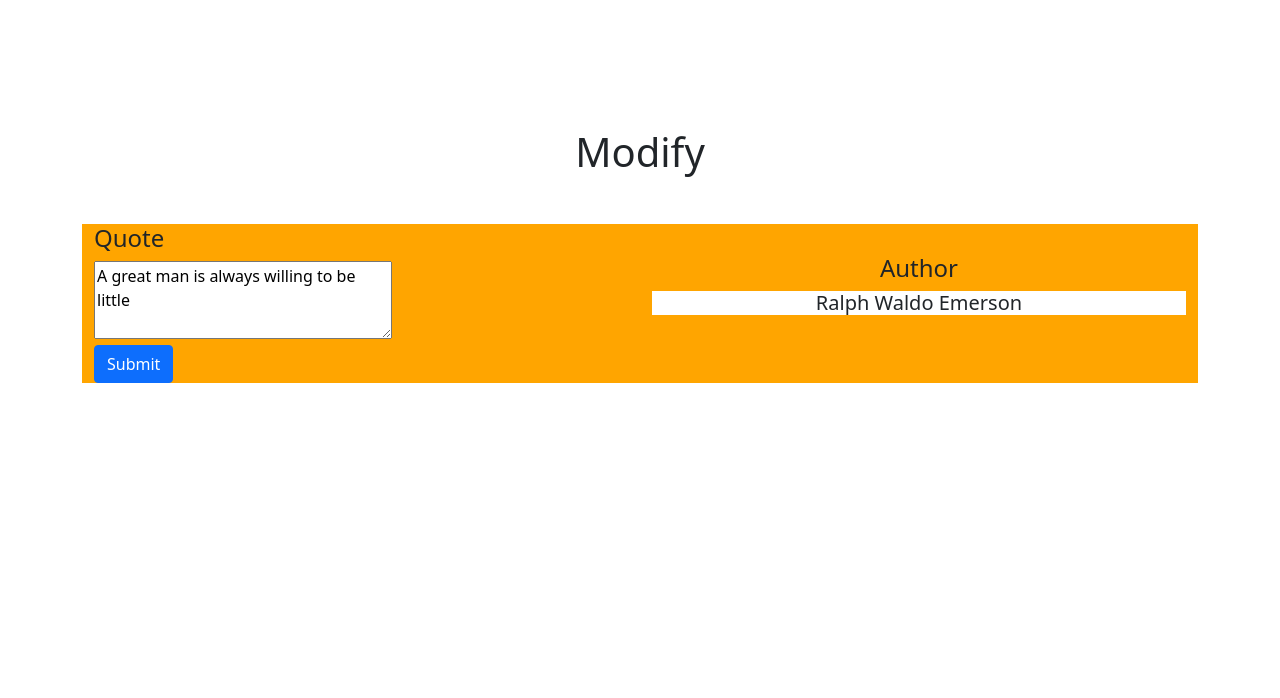
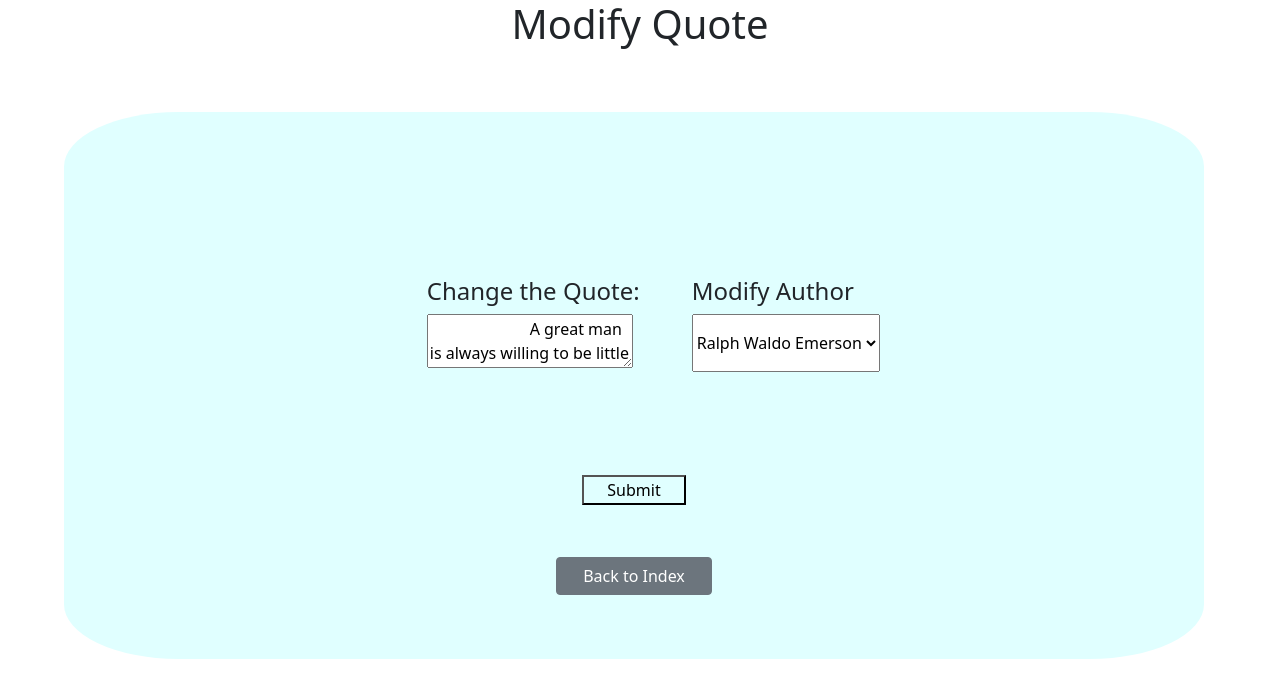
Before and after one commit to springerc4/Great-Quotes, a PHP site: page /modify.php?index=1 in a window 1280 px wide. Shown: the top 698 px of the page. Run offline with PHP 8.4, Linux system fonts and the light colour scheme; data that the repository does not hold is empty.

Commit message:
Changed Modify Page

```diff
--- a/authors-index.php
+++ b/authors-index.php
@@ -4,6 +4,7 @@
     echo '<h1>List of Authors</h1>'.'<br>';
     for ($i = 0; $i < count($authors_array); $i++) {
         echo $authors_array[$i][0].' '.$authors_array[$i][1].'<br>';
+        echo '<a href="authors-detail.php?index='.$i.'">See Quotes</a>'.'<br>';
     }
 ?>
 
--- a/csv_util.php
+++ b/csv_util.php
@@ -23,13 +23,13 @@
         fclose($handle);
     }
     //Modify a line from the CSV file
-    function modifyRecord($file, $line, $index, $record) {
-        $arr = convertCSV($file);
-        $arr[$line][$index] = $record;
+    function modifyRecord($file, $index, $new_quote, $new_author_index) {
+        $array = convertCSV($file);
+        $array[$index][0] = $new_quote;
+        $array[$index][1] = $new_author_index;
         $handle = fopen($file, 'w');
-        ftruncate($handle, 0);
-        foreach ($arr as $line){
-            fputcsv($handle, $line, ';');
+        foreach ($array as $records) {
+            fputcsv($handle, $records, ';');
         }
         fclose($handle);
     }
@@ -47,7 +47,7 @@
         fclose($handle);
     }
     // Deletes a line from the CSV file
-    function deleteRecord() {
+    function deleteRecord($file, $line) {
         $arr = convertCSV($file);
         array_splice($arr, $line, 1);
         $handle = fopen($file, 'w');
--- a/index.php
+++ b/index.php
@@ -17,6 +17,9 @@
     <h1 style="text-align: center;">Quotes and Authors</h1>
     <?php
         for ($i = 0; $i < count($quotes_array); $i++) {
+          if ($quotes_array[$i] == null) {
+            break;
+          }
     ?>
 
     <div class="col-12 col-sm-6 col-lg-3">
--- a/modify.php
+++ b/modify.php
@@ -5,47 +5,82 @@
    $authorIndex = returnCSVElement('quotes.txt', $index, 1);
    $author = returnCSVElement('authors.txt', $authorIndex, 0)." ".returnCSVElement('authors.txt', $authorIndex, 1);
 ?>
-<!DOCTYPE html>
+
+<!doctype html>
 <html lang="en">
   <head>
-    <meta charset="UTF-8">
-    <meta http-equiv="X-UA-Compatible" content="IE=edge">
-    <meta name="viewport" content="width=device-width, initial-scale=1.0">
+    <meta charset="utf-8">
+    <meta name="viewport" content="width=device-width, initial-scale=1">
     <link href="https://cdn.jsdelivr.net/npm/bootstrap@5.1.1/dist/css/bootstrap.min.css" rel="stylesheet" integrity="sha384-F3w7mX95PdgyTmZZMECAngseQB83DfGTowi0iMjiWaeVhAn4FJkqJByhZMI3AhiU" crossorigin="anonymous">
-    <title>Modify</title>
+    <title>Modify Quote</title>
   </head>
+
   <body>
-    <h1 style="text-align: center; margin-top:10%;">Modify</h1>
-        <div class="container mx-auto mt-5">
-            <form method="POST" action="modify.php" id="modify" name="modifyQuote">
-                <div class="container m" style="background: orange;">
-                    <div class="row">
-                        <div class="col" style="margin: auto;">
-                            <h4>Quote</h4>
-                            <textarea name="quote" id="quote" cols="30" rows="3"><?=$quote?></textarea>
+    <h1 style="text-align: center;">Modify Quote</h1>
+    <form method="POST" action="modify.php?index=<?= $index ?>" id='createauthor' name='createauthor'>
+        <div class="container" style="background: lightcyan; padding: 5%; margin: 5%; border-radius: 10%;">
+            <div class="row" style="margin-top: 10%; padding-bottom: 10%;">
+                <div class="col" style="margin-left: 20%; padding-left: 10%;">
+                    <h4>Change the Quote: </h4>
+                    <textarea name="userquote">
+                        <?php
+                            echo $quote;
+                        ?>
+                    </textarea>
                 </div>
-                        <div class="col" style="margin: auto;">
-                            <h4 style="text-align: center;">Author</h4>
-                            <h5 style="background: white; margin:auto; text-align:center"><?=$author?></h5>
+                <div class="col" style="margin-right: 20%;">
+                    <h4>Modify Author</h4>
+                    <select name="authorname" id="author" form="createauthor" style="height: 60%;">
+                        <option value="default">
+                            <?php
+                                echo $author;
+                            ?>
+                        </option>
+                        <?php
+                            $author_array = convertCSV('authors.txt');
+                            for ($i = 0; $i < count($author_array); $i++) {
+                                if ($i == $authorIndex) {
+                                    continue;
+                                }
+                                else {
+                                    $author_name = $author_array[$i][0].' '.$author_array[$i][1];
+                                }
+                        ?>
+                        <option name="<?= $author_name ?>" value="<?= $author_name ?>"><?= $author_name ?></option>
+                        <?php
+                            }
+                        ?>
+                    </select>
                 </div>
             </div>
-                    <input class="btn btn-primary" form="modify" type="submit" value="Submit">
+            <div class="row">
+                <input form="createauthor" type="submit" value="Submit" style="background: lightcyan; width: 10%; margin-left: 45%;">
+                <a class="btn btn-secondary" href="index.php" role="button" style="width: 15%; margin-left: 42.5%; margin-top: 5%;">Back to Index</a>
+            </div>
         </div>
     </form>
-        </div>
+
+
     <script src="https://cdn.jsdelivr.net/npm/bootstrap@5.1.1/dist/js/bootstrap.bundle.min.js" integrity="sha384-/bQdsTh/da6pkI1MST/rWKFNjaCP5gBSY4sEBT38Q/9RBh9AH40zEOg7Hlq2THRZ" crossorigin="anonymous"></script>
     <script src="https://cdn.jsdelivr.net/npm/@popperjs/core@2.9.3/dist/umd/popper.min.js" integrity="sha384-W8fXfP3gkOKtndU4JGtKDvXbO53Wy8SZCQHczT5FMiiqmQfUpWbYdTil/SxwZgAN" crossorigin="anonymous"></script>
     <script src="https://cdn.jsdelivr.net/npm/bootstrap@5.1.1/dist/js/bootstrap.min.js" integrity="sha384-skAcpIdS7UcVUC05LJ9Dxay8AXcDYfBJqt1CJ85S/CFujBsIzCIv+l9liuYLaMQ/" crossorigin="anonymous"></script>
   </body>
 </html>
+
 <?php
-echo $_POST['quote'];
     if (!empty($_POST)) {
-    if (!preg_match('/[a-zA-Z]{1,}/', $_POST['quote'])) {
+        if (!preg_match('/[a-zA-Z]{1,}/', $_POST['userquote'])) {
             die('<h2 style="text-align: center; color: red; margin-top: -5%;">Invalid: Please enter a quote</h2>');
         }
-    else{
-        modifyRecord('quotes.txt', $_GET['index'], 0, $_POST['quote']);
+        else {
+            for ($i = 0; $i < count($author_array); $i++) {
+                if (implode(" ", $author_array[$i]) == $_POST['authorname']) {
+                    $new_quote = $_POST['userquote'];
+                    $new_author_index = strval($i);
+                    modifyRecord('quotes.txt', $index, $new_quote, $new_author_index);
+                    echo '<h1 style="text-align: center; margin-top: -5%; color: green;">This quote has been modified!</h1>';
+                }
+            }
         }
     }
 ?>
--- a/quotes.txt
+++ b/quotes.txt
@@ -3,6 +3,7 @@
 "Well done is better than well said";2
 "It is not in the stars to hold our destiny but in ourselves";3
 "That which does not kill us makes us stronger";4
-"Hello, I am Malcolm X";0
-"Save the day";4
-"I am Friedrich Nietschze";4
+Woah;1
+"I am a man";1
+"I am Benjamin";2
+"I am William";3
```
Also changed, not shown: authors-detail.php (+12 -0 lines), delete.php (+9 -2 lines). Lines whose indentation alone changed are shown as unchanged.
